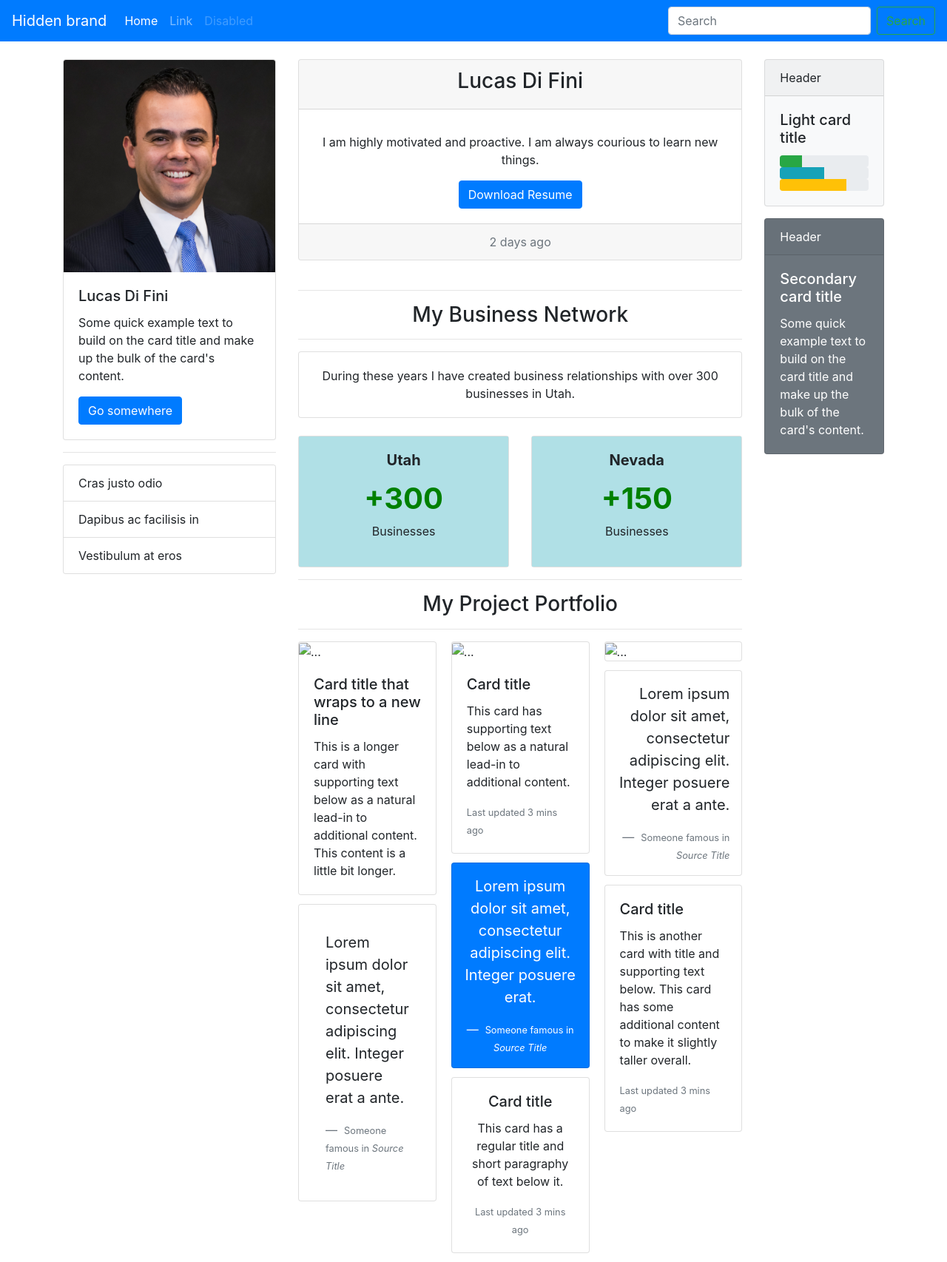
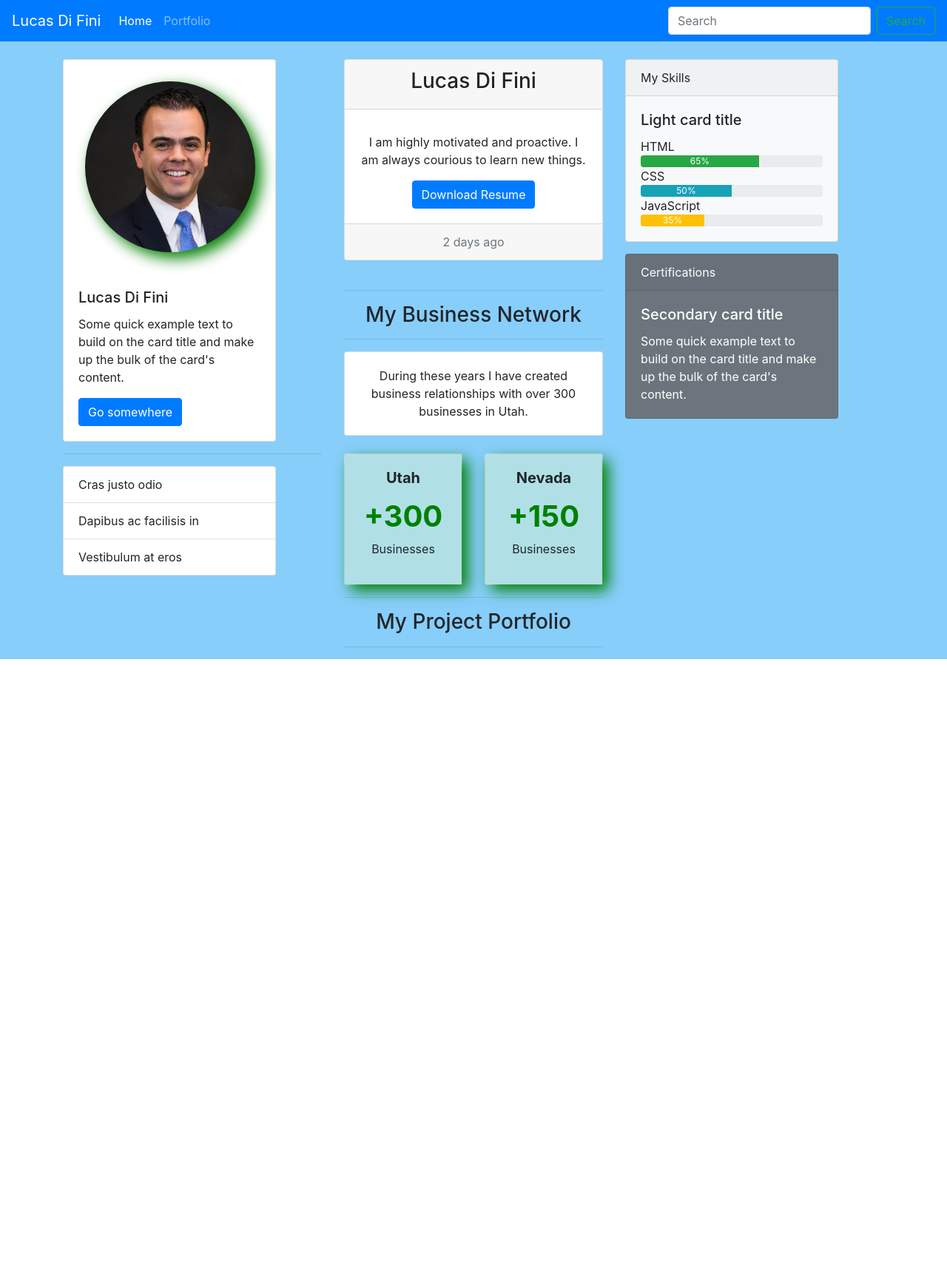
Before and after one commit to CBArgento/NewPortfolio, a plain HTML site: page index.html in a window 1280 px wide. Shown: the whole page at 74% size. After the commit the page ends 891 px from the top, so only its background shows below. Drawn offline with nearby package versions, Linux system fonts and the light colour scheme.

Commit message:
adding style changes

```diff
--- a/assets/css/style.css
+++ b/assets/css/style.css
@@ -1,3 +1,26 @@
 .bodystyle {
-    background-color: #FFFFFF;
+    background-color: lightskyblue;
 }
+
+#mypic {
+    border-radius: 75%;
+    -webkit-filter: drop-shadow(8px 8px 10px green);
+    filter: drop-shadow(8px 8px 10px green);
+    margin: 29px;
+}
+
+#portimg {
+    -webkit-filter: drop-shadow(8px 8px 10px green);
+    filter: drop-shadow(8px 8px 10px green);
+    padding: 10px;
+}
+
+.shadow {
+    -webkit-filter: drop-shadow(8px 8px 10px green);
+    filter: drop-shadow(8px 8px 10px green);
+}
+
+#statecard {
+    -webkit-filter: drop-shadow(8px 8px 10px green);
+    filter: drop-shadow(8px 8px 10px green);
+}
--- a/index.html
+++ b/index.html
@@ -4,7 +4,7 @@
 <head>
     <meta charset='utf-8'>
     <meta http-equiv='X-UA-Compatible' content='IE=edge'>
-    <title>Page Title</title>
+    <title>Lucas Di Fini</title>
     <meta name='viewport' content='width=device-width, initial-scale=1'>
     <link rel='stylesheet' type='text/css' media='screen' href='assets/css/style.css'>
     <link rel="stylesheet" href="https://stackpath.bootstrapcdn.com/bootstrap/4.3.1/css/bootstrap.min.css"
@@ -22,16 +22,13 @@
                 <span class="navbar-toggler-icon"></span>
             </button>
             <div class="collapse navbar-collapse" id="navbarTogglerDemo01">
-                <a class="navbar-brand" href="#">Hidden brand</a>
+                <a class="navbar-brand" href="#">Lucas Di Fini</a>
                 <ul class="navbar-nav mr-auto mt-2 mt-lg-0">
                     <li class="nav-item active">
-                        <a class="nav-link" href="#">Home <span class="sr-only">(current)</span></a>
+                        <a class="nav-link" href="index.html">Home <span class="sr-only">(current)</span></a>
                     </li>
                     <li class="nav-item">
-                        <a class="nav-link" href="#">Link</a>
-                    </li>
-                    <li class="nav-item">
-                        <a class="nav-link disabled" href="#" tabindex="-1" aria-disabled="true">Disabled</a>
+                        <a class="nav-link" href="portfolio.html">Portfolio</a>
                     </li>
                 </ul>
                 <form class="form-inline my-2 my-lg-0">
@@ -41,17 +38,16 @@
             </div>
         </nav>
         <br>
-        <!--This is picture card-->
+        <!--This is the profile picture card-->
         <div class="container">
             <div class="row">
                 <div class="col-sm">
                     <div class="card" style="width: 18rem;">
-                        <img src="assets/images/mypic.PNG" class="card-img-top" alt="...">
+                        <img id="mypic" src="assets/images/mypic.PNG" class="card-img-top" alt="..." style="width: 230px;">
                         <div class="card-body">
                             <h5 class="card-title">Lucas Di Fini</h5>
                             <p class="card-text">Some quick example text to build on the card title and make up the bulk
-                                of
-                                the card's content.</p>
+                                of the card's content.</p>
                             <a href="#" class="btn btn-primary">Go somewhere</a>
                         </div>
                     </div>
@@ -74,7 +70,7 @@
                             <h5 class="card-title"></h5>
                             <p class="card-text">I am highly motivated and proactive. I am always courious to learn new
                                 things.</p>
-                            <a href="#" class="btn btn-primary">Download Resume</a>
+                            <a href="assets/images/Lucas Di Fini-Resume.pdf" download target="_blank" class="btn btn-primary">Download Resume</a>
                         </div>
                         <div class="card-footer text-muted">
                             2 days ago
@@ -95,7 +91,7 @@
                     <div class="row">
                         <div class="col-sm-6">
                             <div class="card">
-                                <div class="card-body" style="background-color: #B0E0E6;">
+                                <div id="statecard" class="card-body" style="background-color: #B0E0E6;">
                                     <h5 class="card-title" style="text-align: center;"><strong>Utah</strong></h5>
                                     <p class="card-text" style="text-align: center;"></p>
                                     <h1 style="text-align: center; color: green;"><strong>+300</strong></h1>
@@ -106,7 +102,7 @@
                         </div>
                         <div class="col-sm-6">
                             <div class="card">
-                                <div class="card-body" style="background-color: #B0E0E6;">
+                                <div id="statecard" class="card-body" style="background-color: #B0E0E6;">
                                     <h5 class="card-title" style="text-align: center;"><strong>Nevada</strong></h5>
                                     <p class="card-text" style="text-align: center;"></p>
                                         <h1 style="text-align: center; color: green;"><strong>+150</strong></h1>
@@ -119,103 +115,33 @@
                     <h3 style="text-align: center;">My Project Portfolio</h3>
                     <hr>
                     <!--This is portfolio project card-->
-                    <div class="card-columns">
-                        <div class="card">
-                            <img src="..." class="card-img-top" alt="...">
-                            <div class="card-body">
-                                <h5 class="card-title">Card title that wraps to a new line</h5>
-                                <p class="card-text">This is a longer card with supporting text below as a natural
-                                    lead-in
-                                    to additional content. This content is a little bit longer.</p>
-                            </div>
-                        </div>
-                        <div class="card p-3">
-                            <blockquote class="blockquote mb-0 card-body">
-                                <p>Lorem ipsum dolor sit amet, consectetur adipiscing elit. Integer posuere erat a ante.
-                                </p>
-                                <footer class="blockquote-footer">
-                                    <small class="text-muted">
-                                        Someone famous in <cite title="Source Title">Source Title</cite>
-                                    </small>
-                                </footer>
-                            </blockquote>
-                        </div>
-                        <div class="card">
-                            <img src="..." class="card-img-top" alt="...">
-                            <div class="card-body">
-                                <h5 class="card-title">Card title</h5>
-                                <p class="card-text">This card has supporting text below as a natural lead-in to
-                                    additional
-                                    content.</p>
-                                <p class="card-text"><small class="text-muted">Last updated 3 mins ago</small></p>
-                            </div>
-                        </div>
-                        <div class="card bg-primary text-white text-center p-3">
-                            <blockquote class="blockquote mb-0">
-                                <p>Lorem ipsum dolor sit amet, consectetur adipiscing elit. Integer posuere erat.</p>
-                                <footer class="blockquote-footer text-white">
-                                    <small>
-                                        Someone famous in <cite title="Source Title">Source Title</cite>
-                                    </small>
-                                </footer>
-                            </blockquote>
-                        </div>
-                        <div class="card text-center">
-                            <div class="card-body">
-                                <h5 class="card-title">Card title</h5>
-                                <p class="card-text">This card has a regular title and short paragraphy of text below
-                                    it.
-                                </p>
-                                <p class="card-text"><small class="text-muted">Last updated 3 mins ago</small></p>
-                            </div>
-                        </div>
-                        <div class="card">
-                            <img src="..." class="card-img-top" alt="...">
-                        </div>
-                        <div class="card p-3 text-right">
-                            <blockquote class="blockquote mb-0">
-                                <p>Lorem ipsum dolor sit amet, consectetur adipiscing elit. Integer posuere erat a ante.
-                                </p>
-                                <footer class="blockquote-footer">
-                                    <small class="text-muted">
-                                        Someone famous in <cite title="Source Title">Source Title</cite>
-                                    </small>
-                                </footer>
-                            </blockquote>
-                        </div>
-                        <div class="card">
-                            <div class="card-body">
-                                <h5 class="card-title">Card title</h5>
-                                <p class="card-text">This is another card with title and supporting text below. This
-                                    card
-                                    has some additional content to make it slightly taller overall.</p>
-                                <p class="card-text"><small class="text-muted">Last updated 3 mins ago</small></p>
-                            </div>
-                        </div>
-                    </div>
+
                 </div>
                 <!--This is skills card-->
                 <div class="col-sm">
                     <div class="card bg-light mb-3" style="max-width: 18rem;">
-                        <div class="card-header">Header</div>
+                        <div class="card-header">My Skills</div>
                         <div class="card-body">
                             <h5 class="card-title">Light card title</h5>
+                            <h7>HTML</h7>
                             <div class="progress">
-                                <div class="progress-bar bg-success" role="progressbar" style="width: 25%"
-                                    aria-valuenow="25" aria-valuemin="0" aria-valuemax="100"></div>
+                                <div class="progress-bar bg-success" role="progressbar" style="width: 65%"
+                                    aria-valuenow="25" aria-valuemin="0" aria-valuemax="100">65%</div>
                             </div>
+                            <h7>CSS</h7>
                             <div class="progress">
                                 <div class="progress-bar bg-info" role="progressbar" style="width: 50%"
-                                    aria-valuenow="50" aria-valuemin="0" aria-valuemax="100"></div>
+                                    aria-valuenow="50" aria-valuemin="0" aria-valuemax="100">50%</div>
                             </div>
+                            <h7>JavaScript</h7>
                             <div class="progress">
-                                <div class="progress-bar bg-warning" role="progressbar" style="width: 75%"
-                                    aria-valuenow="75" aria-valuemin="0" aria-valuemax="100"></div>
+                                <div class="progress-bar bg-warning" role="progressbar" style="width: 35%"
+                                    aria-valuenow="75" aria-valuemin="0" aria-valuemax="100">35%</div>
                             </div>
                         </div>
                     </div>
                     <div class="card text-white bg-secondary mb-3" style="max-width: 18rem;">
-                        <div class="card-header">Header</div>
+                        <div class="card-header">Certifications</div>
                         <div class="card-body">
                             <h5 class="card-title">Secondary card title</h5>
                             <p class="card-text">Some quick example text to build on the card title and make up the bulk
```
Also changed, not shown: portfolio.html (added, +83 -0 lines), assets/images/FavComps.PNG (added), assets/images/TrainSchedule.PNG (added), assets/images/middleground.PNG (added), 2 other files.
